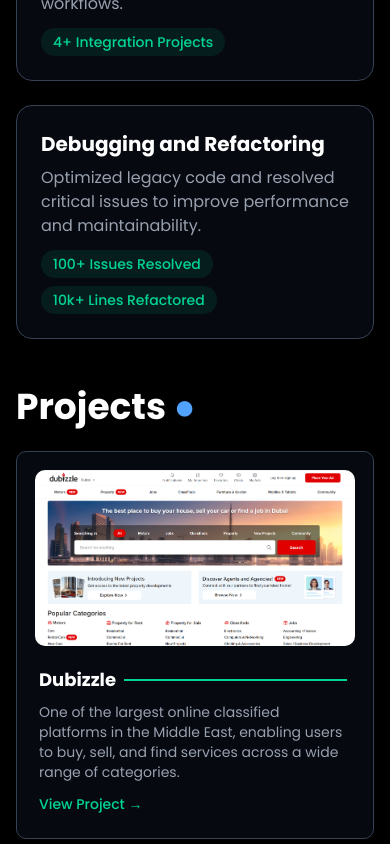
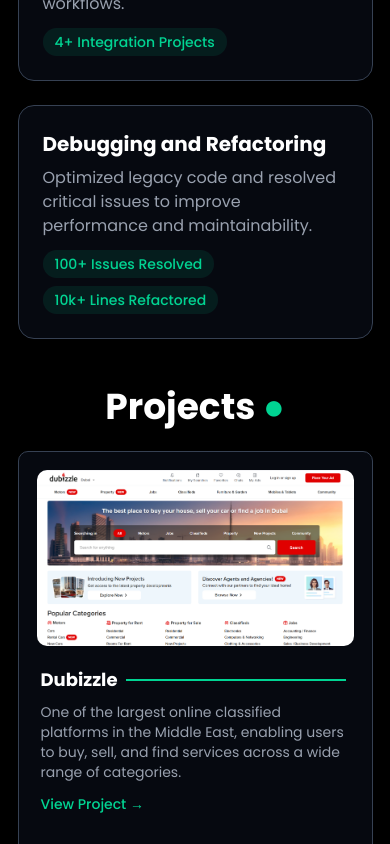
Before and after one commit to za-inab/zainab, a Next.js app: page /portfolio in a window 390 px wide. Shown: the part 1100-1944 px from the top of the page. Built offline with nearby package versions, Linux system fonts and the light colour scheme.

Commit message:
completed portfolio project pages responsiveness

```diff
--- a/src/app/portfolio/page.tsx
+++ b/src/app/portfolio/page.tsx
@@ -11,14 +11,14 @@
   return (
     <div className="flex flex-col h-full w-full justify-center items-center">
       <div className="pb-16 px-4 md:px-8 relative z-10">
-        <div className="max-w-7xl mx-auto flex flex-col lg:flex-row gap-8 lg:gap-12 items-start justify-center min-h-[calc(100vh-144px)]">
+        <div className="max-w-7xl mx-auto flex flex-col lg:flex-row gap-8 lg:gap-12 items-start justify-center min-h-[calc(100vh-144px)] ">
           {/* Sidebar (IntroCard placeholder, you can swap with your real component) */}
-          <div className="w-full lg:w-80 lg:sticky lg:top-24 flex-shrink-0">
+          <div className="w-full lg:w-80 lg:sticky lg:top-24 flex-shrink-0 justify-items-center">
             <ProfileCard {...profileData} />
           </div>
 
           {/* Scrollable Content */}
-          <div className="flex-1 max-w-4xl">
+          <div className="flex-1 max-w-4xl justify-items-center">
             <SpecializationComponent data={SpecData.Spec as Specialization[]} />
             <ProjectComponent data={ProjectsData.Projects as Project[]} />
           </div>
--- a/src/components/ProjectComponent.tsx
+++ b/src/components/ProjectComponent.tsx
@@ -13,7 +13,7 @@
 
 const ProjectCard: React.FC<{ project: Project }> = ({ project }) => {
   return (
-    <div className="rounded-lg border border-gray-700 bg-gray-900/40 overflow-hidden group hover:shadow-xl transition-all duration-300 p-2.5">
+    <div className="rounded-lg border border-gray-700 bg-gray-900/40 overflow-hidden group hover:shadow-xl transition-all duration-300 p-2.5 h-[410px] max-h-[410px] min-w-[283px] w-[355px] xl:w-[284px]">
       <div className="relative w-full h-48 overflow-hidden p-2">
         <Image
           src={project.photo}
@@ -50,11 +50,11 @@
 };
 
 const ProjectComponent: React.FC<{ data: Project[] }> = ({ data }) => (
-  <div>
+  <div className="w-[100%] justify-items-center md:justify-items-start">
     <h2 className="text-4xl md:text-5xl font-bold text-white mb-6">
-      Projects <span className="text-blue-400">●</span>
+      Projects <span className="text-emerald-400">●</span>
     </h2>
-    <div className="grid grid-cols-1 sm:grid-cols-2 lg:grid-cols-3 gap-6">
+    <div className="grid grid-cols-1 md:grid-cols-2 xl:grid-cols-3 gap-6 justify-items-center">
       {data.map((p, i) => (
         <ProjectCard key={i} project={p} />
       ))}
--- a/src/components/SpecializationComponent.tsx
+++ b/src/components/SpecializationComponent.tsx
@@ -13,7 +13,7 @@
   specialization,
 }) => {
   return (
-    <div className="p-6 rounded-2xl border border-gray-700 bg-gray-900/40 hover:bg-gray-800/70 transition-all duration-300 shadow-lg flex justify-between items-start gap-4">
+    <div className="p-6 rounded-2xl border border-gray-700 bg-gray-900/40 hover:bg-gray-800/70 transition-all duration-300 shadow-lg flex justify-between items-start gap-4 w-[355px] sm:min-w-[100%]">
       <div>
         <h3 className="text-xl font-semibold text-white">
           {specialization.title}
@@ -40,7 +40,7 @@
 const SpecializationComponent: React.FC<{ data: Specialization[] }> = ({
   data,
 }) => (
-  <div className="space-y-6 mb-12">
+  <div className="space-y-6 mb-12 w-[100%]">
     <h2 className="text-4xl md:text-5xl font-bold text-white mb-6">
       My <span className="text-emerald-400">Specializations</span>
     </h2>
```
